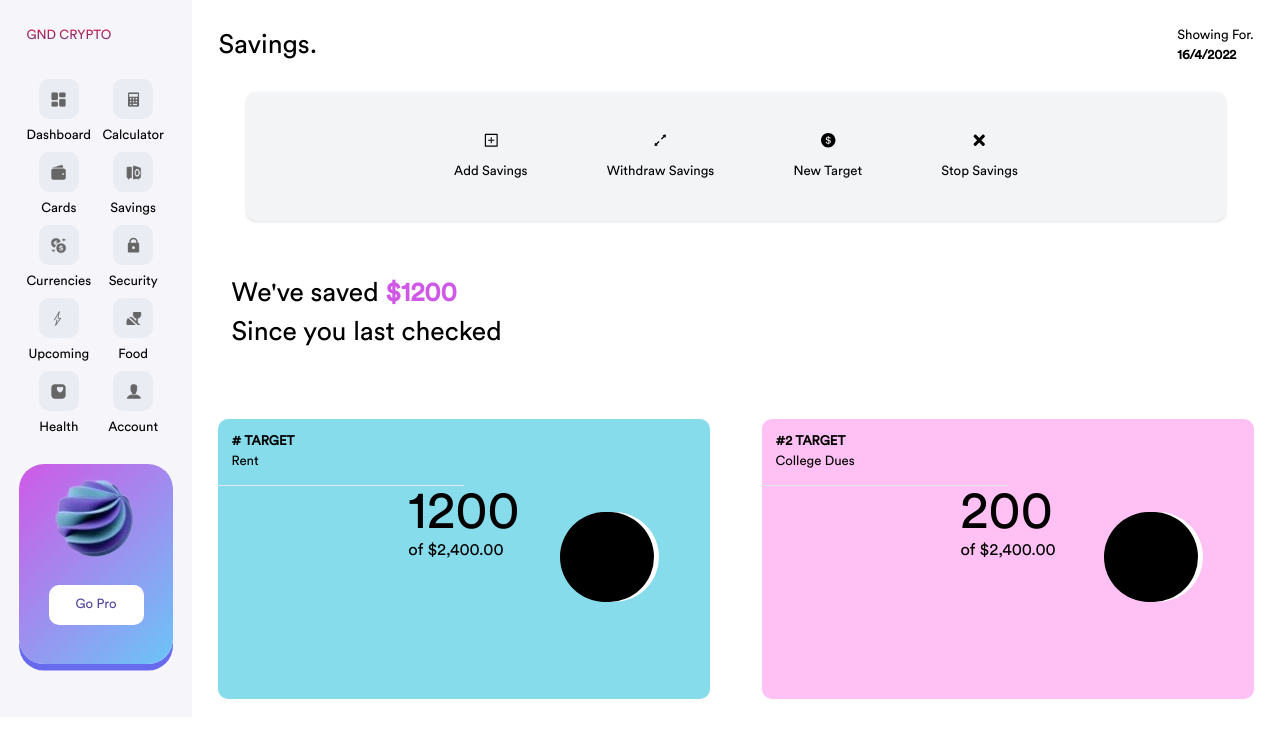
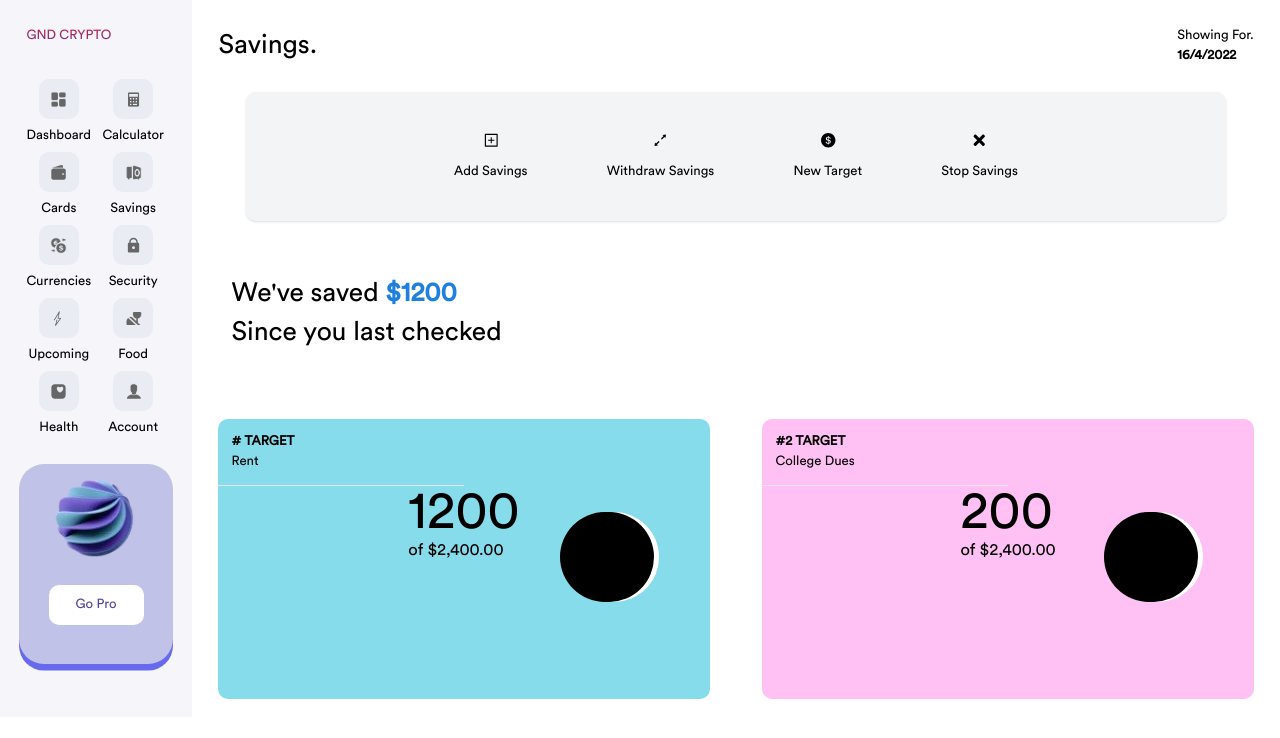
Before and after one commit to Dejare/gnd-dashboard, a React (Create React App) app: page /savings in a window 1280 px wide. Shown: the top 738 px of the page. Built offline with nearby package versions, Linux system fonts and the light colour scheme.

Commit message:
fixed bugs

```diff
--- a/src/components/Payment.js
+++ b/src/components/Payment.js
@@ -41,6 +41,7 @@ const Payment = () => {
         setCardValues((prevData) => {
             return [...prevData, data];
         });
+        setPayment(CardValues.bool)
     };
     function removePayments() {
         localStorage.removeItem("datas")
--- a/src/components/cardsComponent/Paymentcard.js
+++ b/src/components/cardsComponent/Paymentcard.js
@@ -26,9 +26,6 @@ const Paymentcard = ({ recieve, imgSrc, amount, date, imgg }) => {
         // </div>
 
         <div className="paymentCard flex flex-column justify-around w-3/4 m-auto p-3 bg-white m-auto my-4 p-8 rounded-lg shadow">
-        <div className="sideImg m-auto mx-0">
-            <img src={imgSrc} alt="" width="30px" />
-        </div>
         <div className="paymentCardTop justify-between m-auto mx-0">
             <div className="paymentCardTopLeft">
                 <p className="abbrev mb-4">Sent {recieve}</p>
--- a/src/components/cardsComponent/left.scss
+++ b/src/components/cardsComponent/left.scss
@@ -63,8 +63,8 @@
     width: 80%;
     height: 25vh;
     color: #50449c;
-    // background: #6769ee8f;
-    background: linear-gradient(-45deg, $lightblue, $lightpurple);
+    background: #c1c2e7;
+    // background: linear-gradient(-45deg, $lightblue, $lightpurple);
     border-radius: 25px;
     display: flex;
     flex-direction: column;
--- a/src/components/functionalities/Newtransfer.js
+++ b/src/components/functionalities/Newtransfer.js
@@ -21,6 +21,7 @@ export const Newtransfer = (props) => {
             amount: Amount,
             wallet: Wallet,
             coin: Coin,
+            bool: true
         };
 
         props.onAddData(data);
--- a/src/components/savings/savings.scss
+++ b/src/components/savings/savings.scss
@@ -19,7 +19,7 @@
             font-size: 2rem;
             font-weight: 400;
             span{
-                color: $lightpurple;
+                color: #1f81dd;
                 font-weight: 800;
             }
         }
```
